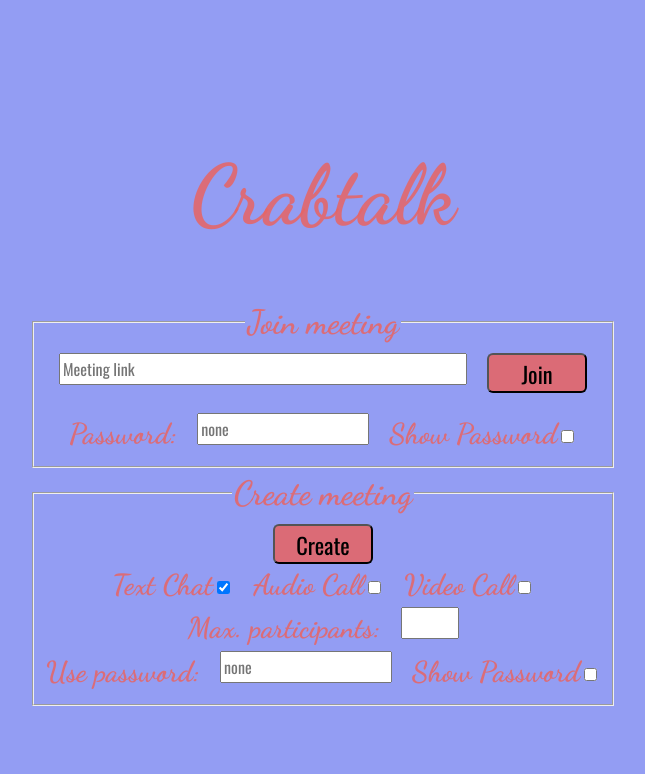
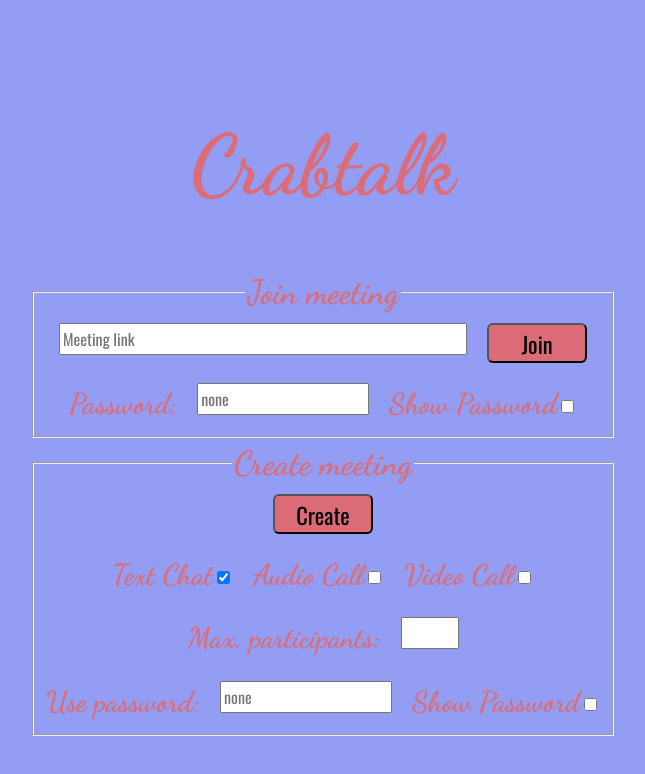
Before and after one commit to JaninaAlona/crabtalk, a React (Vite) app: page / in a window 1280 px wide. Shown: the top 774 px of the page, without its empty margins (317-962 px from the left). Built offline with nearby package versions, Linux system fonts and the light colour scheme.

Commit message:
welcome design refined

```diff
--- a/src/components/CreateMeeting.jsx
+++ b/src/components/CreateMeeting.jsx
@@ -48,9 +48,9 @@ function CreateMeeting() {
     return(
             <>
                 <form onSubmit={handleSubmit}>
-                    <fieldset className="create-meet">
+                    <fieldset>
                         <legend>Create meeting</legend>
-                        <div>
+                        <div className="create-meet">
                             <div className="welcome-gui-con">
                                 <input className="meeting-btn" type="submit" value="Create" />
                             </div>
```
Also changed, not shown: 5 other files (tests, documents, lock files or other folders).
